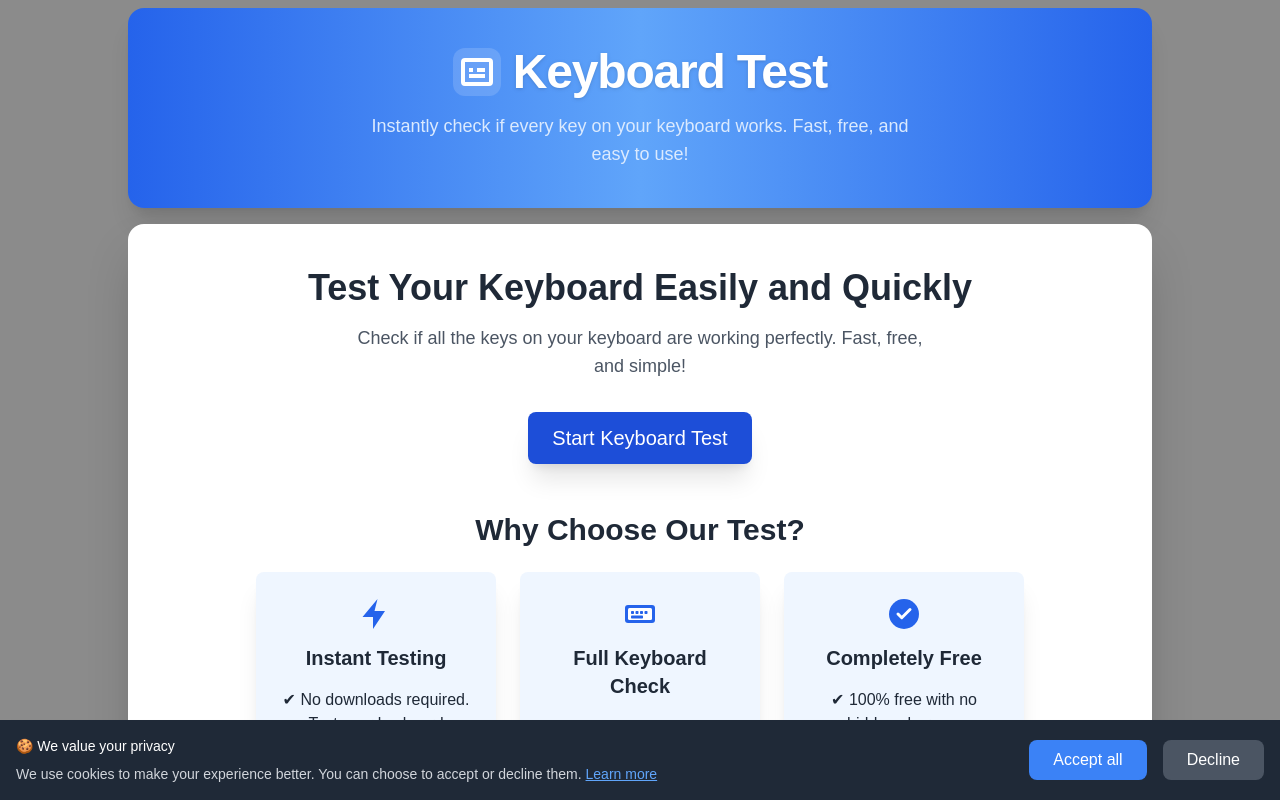
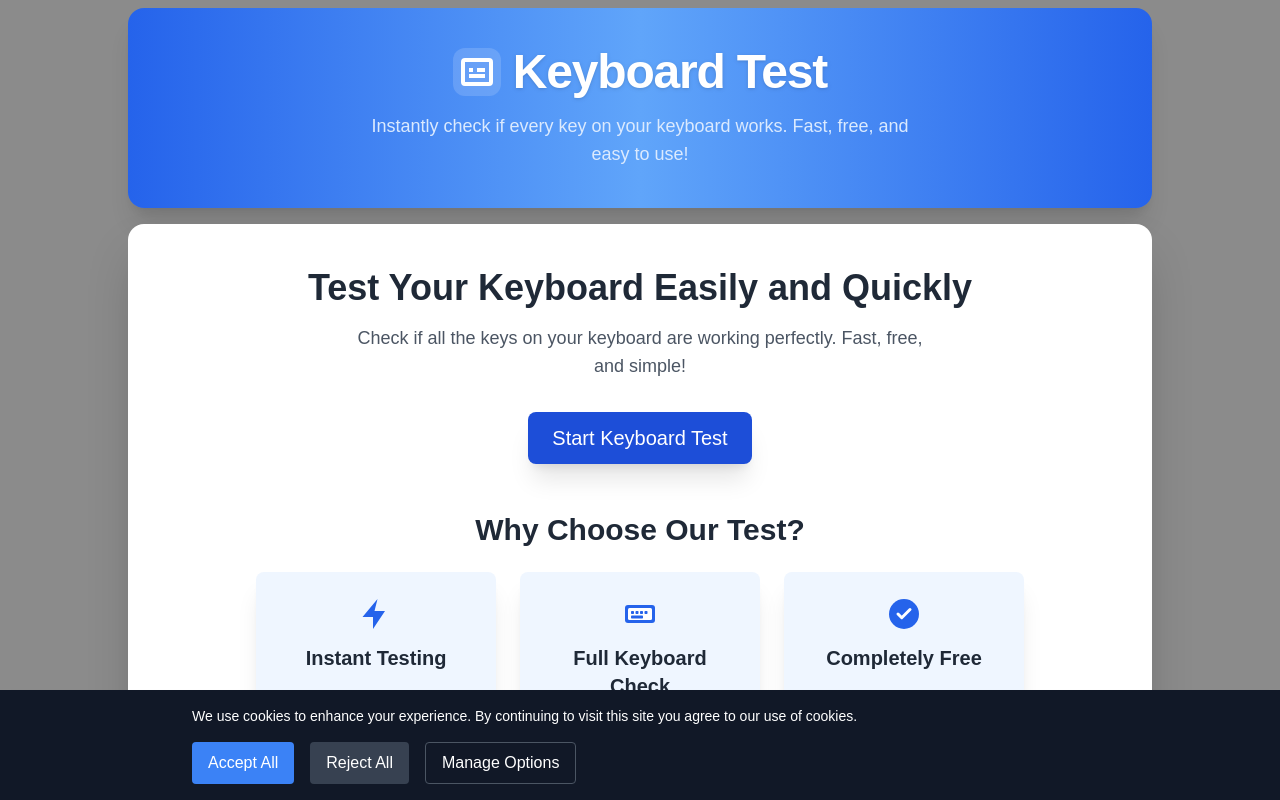
Before and after one commit to AprilFoolsDay0401/keyboard_tester, a Next.js app: page / in a window 1280 px wide. Shown: the top 800 px of the page. Built offline with nearby package versions, Linux system fonts and the light colour scheme.

Commit message:
Update the google consent

```diff
--- a/src/app/layout.tsx
+++ b/src/app/layout.tsx
@@ -1,7 +1,7 @@
 import type { Metadata } from "next";
 import { Geist, Geist_Mono } from "next/font/google";
 import "./globals.css";
-import CookieConsent from "../components/CookieConsent";
+import GoogleConsent from "../components/GoogleConsent";
 
 const geistSans = Geist({
   variable: "--font-geist-sans",
@@ -17,13 +17,13 @@ export const metadata: Metadata = {
   metadataBase: new URL("https://keyboardtest.pro"),
   title: "Keyboard Test - Test Your Keyboard Online",
   description:
-    "Instantly check if every key on your keyboard works. Free, fast, and easy keyboard test.",
+    "Test your keyboard online. Check if your keyboard is working properly. Test all keys, including special keys and key combinations.",
   keywords:
     "keyboard tester, online keyboard test, numpad test, free keyboard checker, typing test, 키보드 테스트, 키보드 검사",
   openGraph: {
     title: "Keyboard Test - Test Your Keyboard Online",
     description:
-      "Instantly check if every key on your keyboard works. Free, fast, and easy keyboard test.",
+      "Test your keyboard online. Check if your keyboard is working properly. Test all keys, including special keys and key combinations.",
     url: "https://keyboardtest.pro",
     siteName: "Keyboard Test",
     images: [
@@ -41,7 +41,7 @@ export const metadata: Metadata = {
     card: "summary_large_image",
     title: "Keyboard Test - Test Your Keyboard Online",
     description:
-      "Instantly check if every key on your keyboard works. Free, fast, and easy keyboard tester.",
+      "Test your keyboard online. Check if your keyboard is working properly. Test all keys, including special keys and key combinations.",
     images: ["/og-image.svg"],
   },
   icons: {
@@ -67,7 +67,7 @@ export default function RootLayout({
         className={`${geistSans.variable} ${geistMono.variable} antialiased`}
       >
         {children}
-        <CookieConsent />
+        <GoogleConsent />
       </body>
     </html>
   );
--- a/src/components/CookieConsent.tsx
+++ /dev/null
@@ -1,63 +0,0 @@
-"use client";
-
-import React, { useEffect, useState } from "react";
-
-const CookieConsent: React.FC = () => {
-  const [showBanner, setShowBanner] = useState(false);
-
-  useEffect(() => {
-    // Check if user has already consented
-    const hasConsented = localStorage.getItem("cookieConsent");
-    if (!hasConsented) {
-      setShowBanner(true);
-    }
-  }, []);
-
-  const handleAccept = () => {
-    localStorage.setItem("cookieConsent", "true");
-    setShowBanner(false);
-  };
-
-  const handleDecline = () => {
-    localStorage.setItem("cookieConsent", "false");
-    setShowBanner(false);
-  };
-
-  if (!showBanner) return null;
-
-  return (
-    <div className="fixed bottom-0 left-0 right-0 bg-gray-800 text-white p-4 shadow-lg z-50">
-      <div className="max-w-7xl mx-auto flex flex-col sm:flex-row items-center justify-between gap-4">
-        <div className="text-sm">
-          <p className="mb-2 font-medium">🍪 We value your privacy</p>
-          <p className="text-gray-300">
-            We use cookies to make your experience better. You can choose to
-            accept or decline them.
-            <a
-              href="/privacy"
-              className="text-blue-400 hover:text-blue-300 ml-1 underline"
-            >
-              Learn more
-            </a>
-          </p>
-        </div>
-        <div className="flex gap-4">
-          <button
-            onClick={handleAccept}
-            className="px-6 py-2 bg-blue-500 text-white rounded-lg hover:bg-blue-600 transition-colors"
-          >
-            Accept all
-          </button>
-          <button
-            onClick={handleDecline}
-            className="px-6 py-2 bg-gray-600 text-white rounded-lg hover:bg-gray-700 transition-colors"
-          >
-            Decline
-          </button>
-        </div>
-      </div>
-    </div>
-  );
-};
-
-export default CookieConsent;
--- /dev/null
+++ b/src/components/GoogleConsent.tsx
@@ -0,0 +1,195 @@
+"use client";
+
+import { useEffect, useState } from "react";
+
+type ConsentSettings = {
+  necessary: boolean;
+  analytics: boolean;
+  marketing: boolean;
+  preferences: boolean;
+};
+
+declare global {
+  interface Window {
+    gtag: (...args: any[]) => void;
+    dataLayer: any[];
+  }
+}
+
+export default function GoogleConsent() {
+  const [showConsent, setShowConsent] = useState(true);
+  const [showSettings, setShowSettings] = useState(false);
+  const [settings, setSettings] = useState<ConsentSettings>({
+    necessary: true, // 필수 쿠키는 항상 true
+    analytics: false,
+    marketing: false,
+    preferences: false,
+  });
+
+  const handleConsent = () => {
+    // 모든 쿠키 허용
+    document.cookie = "consent=accepted; max-age=31536000; path=/";
+    setShowConsent(false);
+  };
+
+  const handleDeny = () => {
+    // 필수 쿠키만 허용
+    document.cookie = "consent=denied; max-age=31536000; path=/";
+    setShowConsent(false);
+  };
+
+  const handleManage = () => {
+    setShowSettings(true);
+  };
+
+  const handleSaveSettings = () => {
+    // 설정 저장
+    document.cookie = `consent_settings=${JSON.stringify(
+      settings
+    )}; max-age=31536000; path=/`;
+    setShowConsent(false);
+  };
+
+  const handleToggleSetting = (key: keyof ConsentSettings) => {
+    if (key === "necessary") return; // 필수 쿠키는 토글 불가
+    setSettings((prev) => ({
+      ...prev,
+      [key]: !prev[key],
+    }));
+  };
+
+  if (!showConsent) return null;
+
+  return (
+    <div className="fixed bottom-0 left-0 right-0 bg-gray-900 text-white p-4 shadow-lg z-50">
+      <div className="max-w-4xl mx-auto">
+        {!showSettings ? (
+          <>
+            <p className="text-sm mb-4">
+              We use cookies to enhance your experience. By continuing to visit
+              this site you agree to our use of cookies.
+            </p>
+            <div className="flex gap-4">
+              <button
+                onClick={handleConsent}
+                className="px-4 py-2 bg-blue-500 text-white rounded hover:bg-blue-600 transition-colors"
+              >
+                Accept All
+              </button>
+              <button
+                onClick={handleDeny}
+                className="px-4 py-2 bg-gray-700 text-white rounded hover:bg-gray-600 transition-colors"
+              >
+                Reject All
+              </button>
+              <button
+                onClick={handleManage}
+                className="px-4 py-2 border border-gray-600 text-white rounded hover:bg-gray-800 transition-colors"
+              >
+                Manage Options
+              </button>
+            </div>
+          </>
+        ) : (
+          <div className="space-y-4">
+            <h3 className="text-lg font-semibold">Cookie Settings</h3>
+            <div className="space-y-3">
+              <div className="flex items-center justify-between">
+                <div>
+                  <p className="font-medium">Necessary Cookies</p>
+                  <p className="text-sm text-gray-400">
+                    Required for the website to function properly
+                  </p>
+                </div>
+                <div className="relative inline-block w-12 h-6 bg-gray-700 rounded-full">
+                  <input
+                    type="checkbox"
+                    checked={settings.necessary}
+                    disabled
+                    className="sr-only"
+                  />
+                  <div className="w-6 h-6 bg-blue-500 rounded-full absolute left-0 top-0"></div>
+                </div>
+              </div>
+              <div className="flex items-center justify-between">
+                <div>
+                  <p className="font-medium">Analytics Cookies</p>
+                  <p className="text-sm text-gray-400">
+                    Help us understand how visitors interact with our website
+                  </p>
+                </div>
+                <button
+                  onClick={() => handleToggleSetting("analytics")}
+                  className={`relative inline-block w-12 h-6 rounded-full transition-colors ${
+                    settings.analytics ? "bg-blue-500" : "bg-gray-700"
+                  }`}
+                >
+                  <div
+                    className={`w-6 h-6 bg-white rounded-full absolute transition-transform top-1/2 -translate-y-1/2 ${
+                      settings.analytics ? "translate-x-6" : "translate-x-0"
+                    }`}
+                  ></div>
+                </button>
+              </div>
+              <div className="flex items-center justify-between">
+                <div>
+                  <p className="font-medium">Marketing Cookies</p>
+                  <p className="text-sm text-gray-400">
+                    Used to track visitors across websites for marketing
+                    purposes
+                  </p>
+                </div>
+                <button
+                  onClick={() => handleToggleSetting("marketing")}
+                  className={`relative inline-block w-12 h-6 rounded-full transition-colors ${
+                    settings.marketing ? "bg-blue-500" : "bg-gray-700"
+                  }`}
+                >
+                  <div
+                    className={`w-6 h-6 bg-white rounded-full absolute transition-transform top-1/2 -translate-y-1/2 ${
+                      settings.marketing ? "translate-x-6" : "translate-x-0"
+                    }`}
+                  ></div>
+                </button>
+              </div>
+              <div className="flex items-center justify-between">
+                <div>
+                  <p className="font-medium">Preference Cookies</p>
+                  <p className="text-sm text-gray-400">
+                    Remember your settings and preferences
+                  </p>
+                </div>
+                <button
+                  onClick={() => handleToggleSetting("preferences")}
+                  className={`relative inline-block w-12 h-6 rounded-full transition-colors ${
+                    settings.preferences ? "bg-blue-500" : "bg-gray-700"
+                  }`}
+                >
+                  <div
+                    className={`w-6 h-6 bg-white rounded-full absolute transition-transform top-1/2 -translate-y-1/2 ${
+                      settings.preferences ? "translate-x-6" : "translate-x-0"
+                    }`}
+                  ></div>
+                </button>
+              </div>
+            </div>
+            <div className="flex flex-col sm:flex-row sm:justify-end gap-2 sm:gap-4 mt-6">
+              <button
+                onClick={() => setShowSettings(false)}
+                className="px-4 py-2 border border-gray-600 text-white rounded hover:bg-gray-800 transition-colors w-full sm:w-auto"
+              >
+                Back
+              </button>
+              <button
+                onClick={handleSaveSettings}
+                className="px-4 py-2 bg-blue-500 text-white rounded hover:bg-blue-600 transition-colors w-full sm:w-auto"
+              >
+                Save Settings
+              </button>
+            </div>
+          </div>
+        )}
+      </div>
+    </div>
+  );
+}
```
